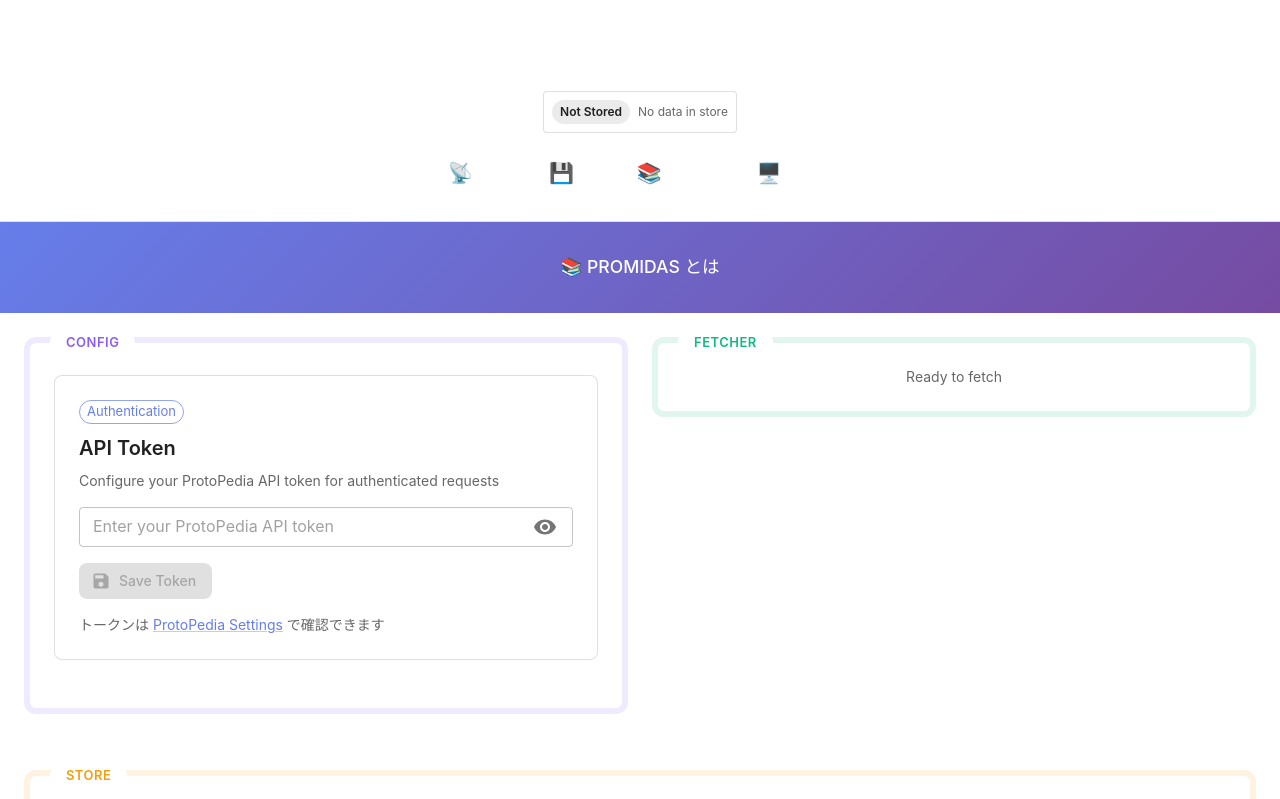
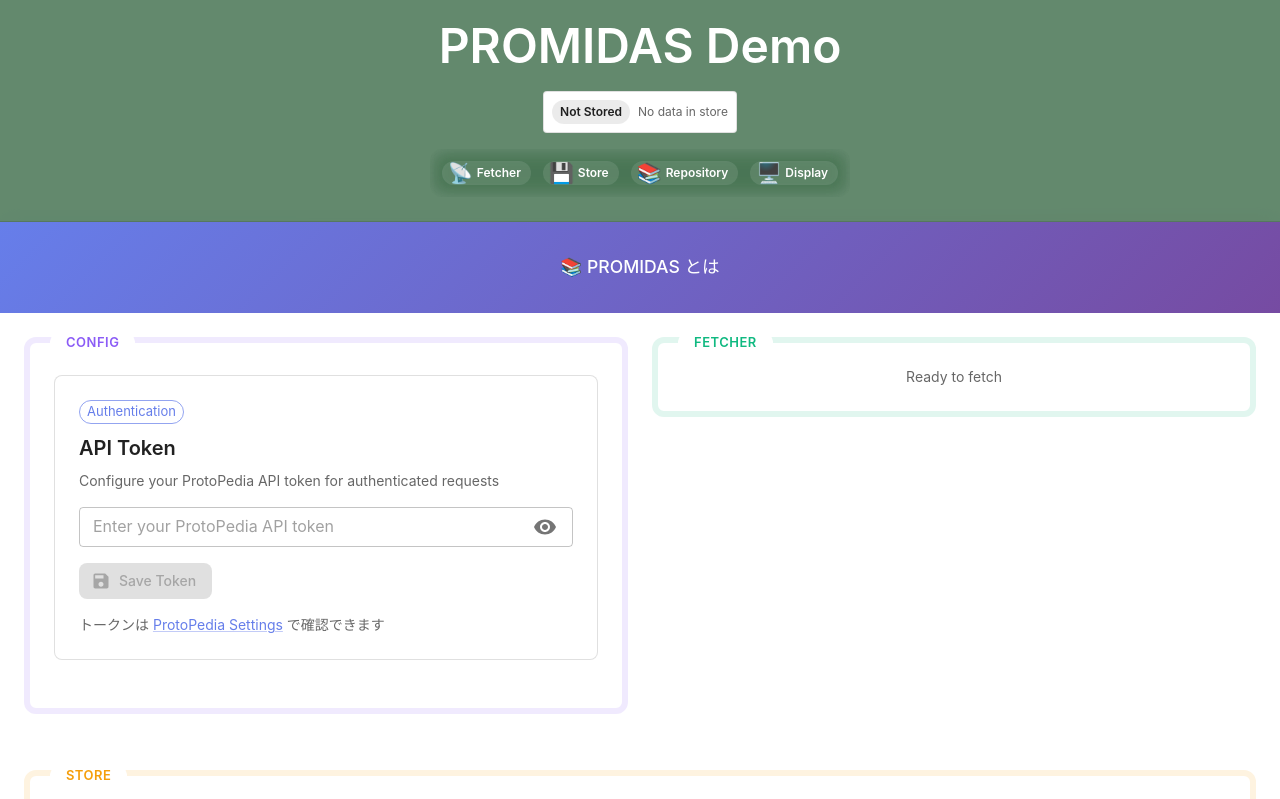
Before and after one commit to F88/PROMIDAS-demo, a React (Vite) app: page / in a window 1280 px wide. Shown: the top 799 px of the page. Built offline with nearby package versions, Linux system fonts and the light colour scheme.

Commit message:
feat: Refactor App component imports and update AppHeader background color for improved UI

```diff
--- a/src/components/common/app-header.tsx
+++ b/src/components/common/app-header.tsx
@@ -27,7 +27,7 @@
       sx={{
         py: 2,
         px: 2,
-        backgroundColor: 'white',
+        backgroundColor: 'rgba(34, 87, 47, 0.7)',
         backdropFilter: 'blur(10px)',
         borderBottom: '1px solid',
         borderColor: 'divider',
```
Also changed, not shown: src/App.tsx (+21 -20 lines).
